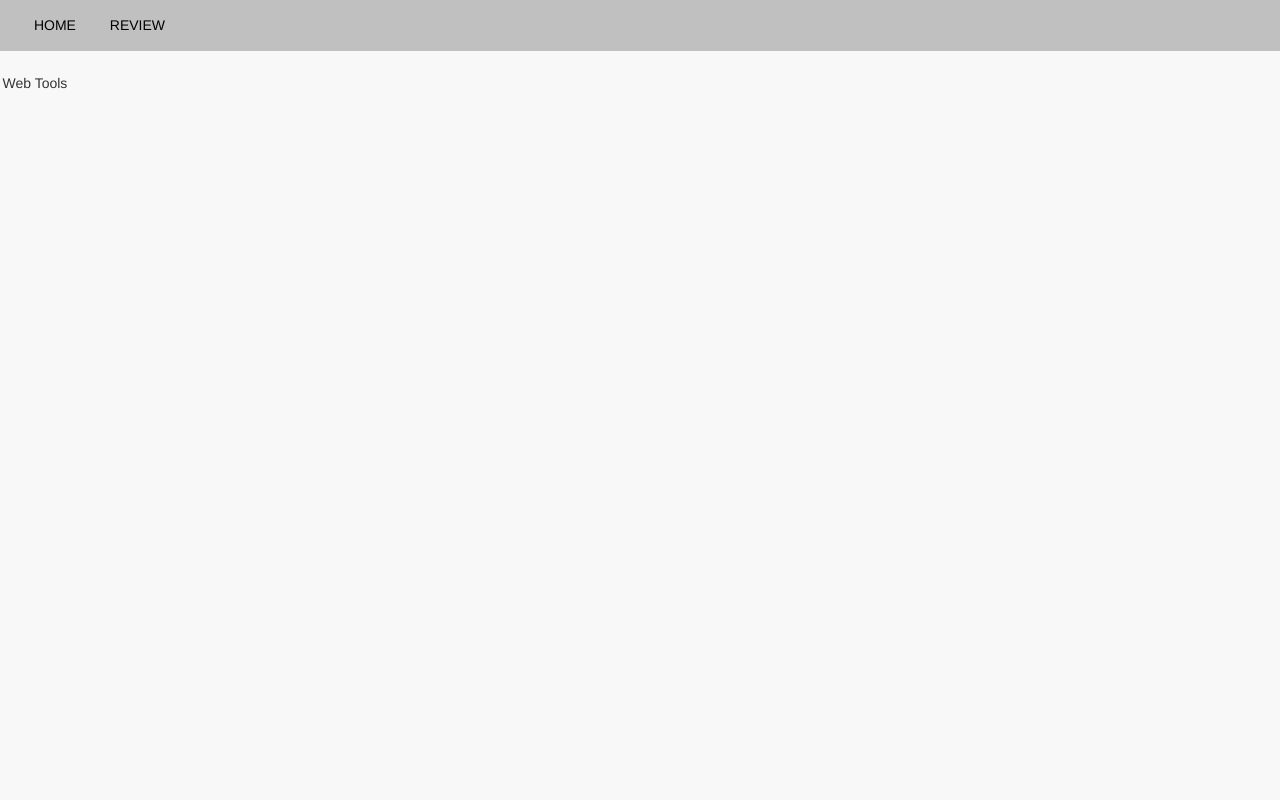
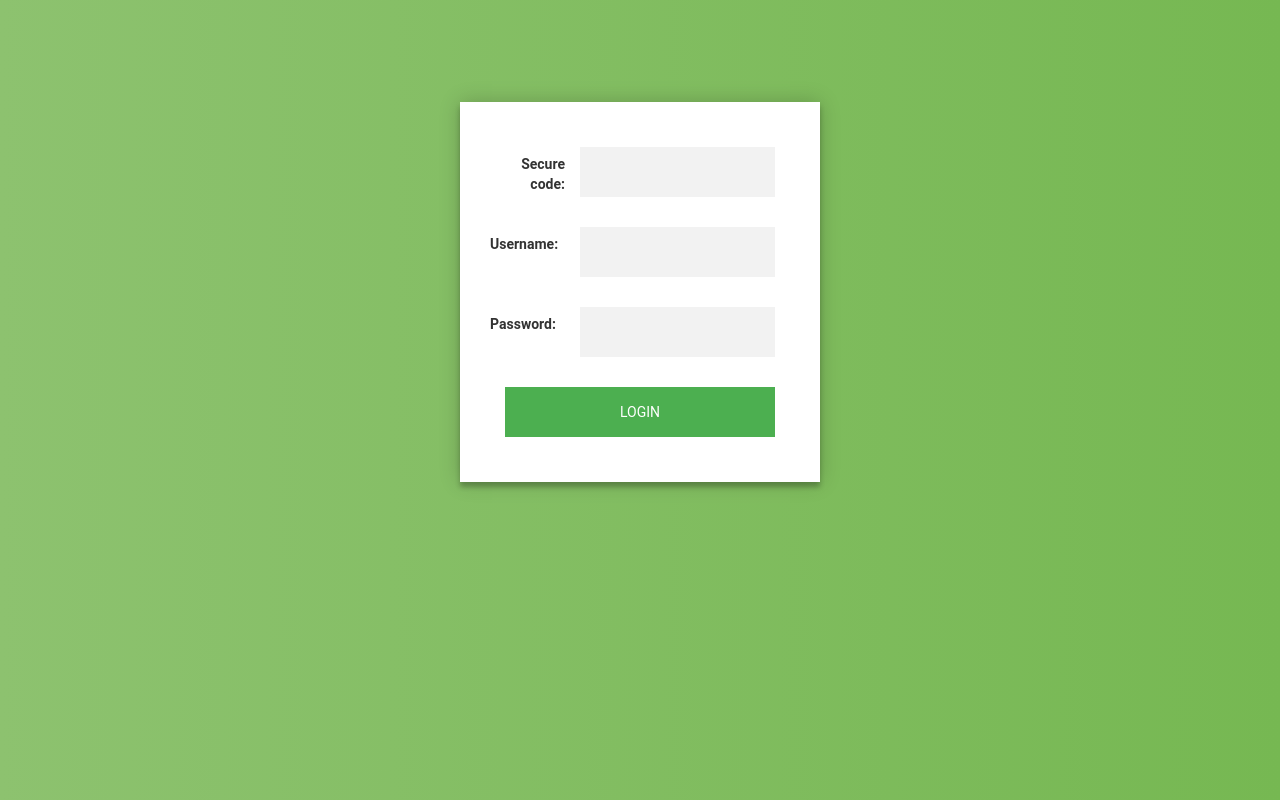
Before and after one commit to Apriorhythm/apriori_web_tools, a Django app: page /user/login in a window 1280 px wide. Run offline with Django 3.2, Linux system fonts and the light colour scheme; some libraries are stand-ins or nearby versions.

Commit message:
Finished user module and apply to apriori_review

```diff
--- a/apriori_base/urls.py
+++ b/apriori_base/urls.py
@@ -1,10 +1,12 @@
 from django.conf.urls import url
 from . import views
+
+from django.contrib.auth.decorators import login_required
 
 # My Urls
 
 urlpatterns = [
-    url(r'^$', views.index, name='index'),
-    url(r'^index$', views.index, name='index'),
+    url(r'^$', login_required(views.index), name='index'),
+    url(r'^index$', login_required(views.index), name='index'),
 
 ]
--- a/apriori_review/urls.py
+++ b/apriori_review/urls.py
@@ -6,8 +6,7 @@ from . import views
 app_name = 'apriori_review'
 
 urlpatterns = [
-    #url(r'^index$', login_required(views.IndexView.as_view()), name='index'),
-    url(r'^$', views.IndexView.as_view(), name='index'),
-    url(r'^index$', views.IndexView.as_view(), name='index'),
-    url(r'^content$', views.ContentView.as_view(), name='content'),
+    url(r'^$', login_required(views.IndexView.as_view()), name='index'),
+    url(r'^index$', login_required(views.IndexView.as_view()), name='index'),
+    url(r'^content$', login_required(views.ContentView.as_view()), name='content'),
 ]
--- /dev/null
+++ b/apriori_user/static/apriori_user/css/login.css
@@ -0,0 +1,114 @@
+/*
+ * form-template
+ */
+
+
+.login-page {
+  width: 360px;
+  padding: 8% 0 0;
+  margin: auto;
+}
+.form {
+  position: relative;
+  z-index: 1;
+  background: #FFFFFF;
+  max-width: 360px;
+  margin: 0 auto 100px;
+  padding: 45px;
+  text-align: center;
+  box-shadow: 0 0 20px 0 rgba(0, 0, 0, 0.2), 0 5px 5px 0 rgba(0, 0, 0, 0.24);
+}
+
+
+.form label {
+  font-family: "Roboto", sans-serif;
+  padding: 0;
+  font-size: 14px;
+  vertical-align: middle;
+  display: table-cell;
+}
+
+
+.form input {
+  font-family: "Roboto", sans-serif;
+  outline: 0;
+  background: #f2f2f2;
+  width: 100%;
+  border: 0;
+  margin: 0 0 15px;
+  padding: 15px;
+  box-sizing: border-box;
+  font-size: 14px;
+}
+.form button {
+  font-family: "Roboto", sans-serif;
+  text-transform: uppercase;
+  outline: 0;
+  background: #4CAF50;
+  width: 100%;
+  border: 0;
+  padding: 15px;
+  color: #FFFFFF;
+  font-size: 14px;
+  -webkit-transition: all 0.3 ease;
+  transition: all 0.3 ease;
+  cursor: pointer;
+}
+.form button:hover,.form button:active,.form button:focus {
+  background: #43A047;
+}
+.form .message {
+  margin: 15px 0 0;
+  color: #b3b3b3;
+  font-size: 12px;
+}
+.form .message a {
+  color: #4CAF50;
+  text-decoration: none;
+}
+.form .register-form {
+  display: none;
+}
+.container {
+  position: relative;
+  z-index: 1;
+  max-width: 300px;
+  margin: 0 auto;
+}
+.container:before, .container:after {
+  content: "";
+  display: block;
+  clear: both;
+}
+.container .info {
+  margin: 50px auto;
+  text-align: center;
+}
+.container .info h1 {
+  margin: 0 0 15px;
+  padding: 0;
+  font-size: 36px;
+  font-weight: 300;
+  color: #1a1a1a;
+}
+.container .info span {
+  color: #4d4d4d;
+  font-size: 12px;
+}
+.container .info span a {
+  color: #000000;
+  text-decoration: none;
+}
+.container .info span .fa {
+  color: #EF3B3A;
+}
+body {
+  background: #76b852; /* fallback for old browsers */
+  background: -webkit-linear-gradient(right, #76b852, #8DC26F);
+  background: -moz-linear-gradient(right, #76b852, #8DC26F);
+  background: -o-linear-gradient(right, #76b852, #8DC26F);
+  background: linear-gradient(to left, #76b852, #8DC26F);
+  font-family: "Roboto", sans-serif;
+  -webkit-font-smoothing: antialiased;
+  -moz-osx-font-smoothing: grayscale;
+}
--- /dev/null
+++ b/apriori_user/static/apriori_user/js/login.js
@@ -0,0 +1,30 @@
+
+$(document).ready(function(){
+	$(".form-template-error-div").attr("class", "col-sm-offset-2 col-sm-10");
+	$(".form-template-error-span").attr("class", "text-danger small");
+	$(".form-template-field-label").attr("class", "control-label col-sm-3");
+	$(".form-template-field").attr("class", "col-sm-9 form-box");
+
+
+	$('#loginButton').click(function(){
+
+		var username = $("#id_username").val();
+		var password = $("#id_password").val();
+		var secretCode = $("#id_secret_code").val();
+
+        var requestData = {
+            'username': username,
+            'password': password,
+            'secret_code': secret_code
+        }
+		alert(username + " " + password);
+
+		$.post('user/login', requestData, function(data){
+			alert(data)
+			if ("OK" == data)
+				window.location.href = "/";
+		});
+	});
+
+
+});
--- a/apriori_user/templates/apriori_user/login.html
+++ b/apriori_user/templates/apriori_user/login.html
@@ -1,15 +1,15 @@
-{% extends 'apriori_base/base.html' %}
-{% block apriori_title %}Login{% endblock %}
+
+{% load staticfiles %}
+<script type="text/javascript" src="{% static '/js/jquery-3.2.0.min.js' %}"></script>
+<script type="text/javascript" src="{% static '/bootstrap-3.3.7-dist/js/bootstrap.js' %}"></script>
+
+<link type="text/css" rel="stylesheet" href="{% static '/bootstrap-3.3.7-dist/css/bootstrap.css' %}">
+<link type="text/css" rel="stylesheet" href="{% static '/font-awesome-4.7.0/css/font-awesome.min.css' %}">
+<script type="text/javascript" src="{% static '/apriori_user/js/login.js' %}"></script>
+<link type="text/css" rel="stylesheet" href="{% static '/apriori_user/css/login.css' %}">
 
 
-{% block outis_staticfiles %}
-    {% load staticfiles %}
-    <script type="text/javascript" src="{% static '/js/login.js' %}"></script>
-    <link type="text/css" rel="stylesheet" href="{% static '/css/login.css' %}">
-{% endblock %}
 
-
-{% block outis_body %}
 <form class="form-horizontal" action="" method="post" enctype="multipart/form-data">
     {% csrf_token %}
     <div class="login-page">
@@ -18,7 +18,4 @@
         <button type="submit">Login</button>
       </div>
     </div>
-
-
 </form>
-{% endblock %}
--- a/apriori_user/views.py
+++ b/apriori_user/views.py
@@ -36,24 +36,24 @@ class LoginView(View):
     # process form data
     def post(self, request):
         form = self.form_class(request.POST)
-        login_errors = "Sorry, username or password doesn't match"
+        login_errors = "Sorry, something wrong!"
 
         # cleaned (normalized) data
+        secure_code = request.POST.get('secure_code')
         username = request.POST.get('username')
         password = request.POST.get('password')
 
         # returns User object if credentials are correct
-        if password is not none:
+        if secure_code != 'a':
             return render(request, self.template_name,{'form':form,
             'login_errors':login_errors})
 
         # returns User object if credentials are correct
-        user = authenticate(username=username)
+        user = authenticate(username=username, password=password)
 
         if user is not None:
-            if user.is_active:
-                login(request, user)
-                return redirect('/')
+            login(request, user)
+            return redirect('/')
 
         return render(request, self.template_name,{'form':form,
         'login_errors':login_errors})
--- a/apriori_web_tools/settings/base.py
+++ b/apriori_web_tools/settings/base.py
@@ -27,7 +27,7 @@ DEBUG = True
 
 ALLOWED_HOSTS = [
     '127.0.0.1',
-    '192.168.1.101',
+    '192.168.1.100',
     'yo.org',
 ]
 
@@ -140,7 +140,7 @@ STATIC_URL = '/static/'
 AUTH_USER_MODEL = "apriori_user.AprioriUser"
 
 # LOGIN_URL
-LOGIN_URL = '/apriori_user/login'
+LOGIN_URL = '/user/login'
 
 # Upload Files
 PROJECT_ROOT = os.path.abspath(os.path.join(os.path.dirname('__file__')))
```
Also changed, not shown: apriori_user/serializers.py (line endings or trailing spaces). Lines whose indentation alone changed are shown as unchanged.
